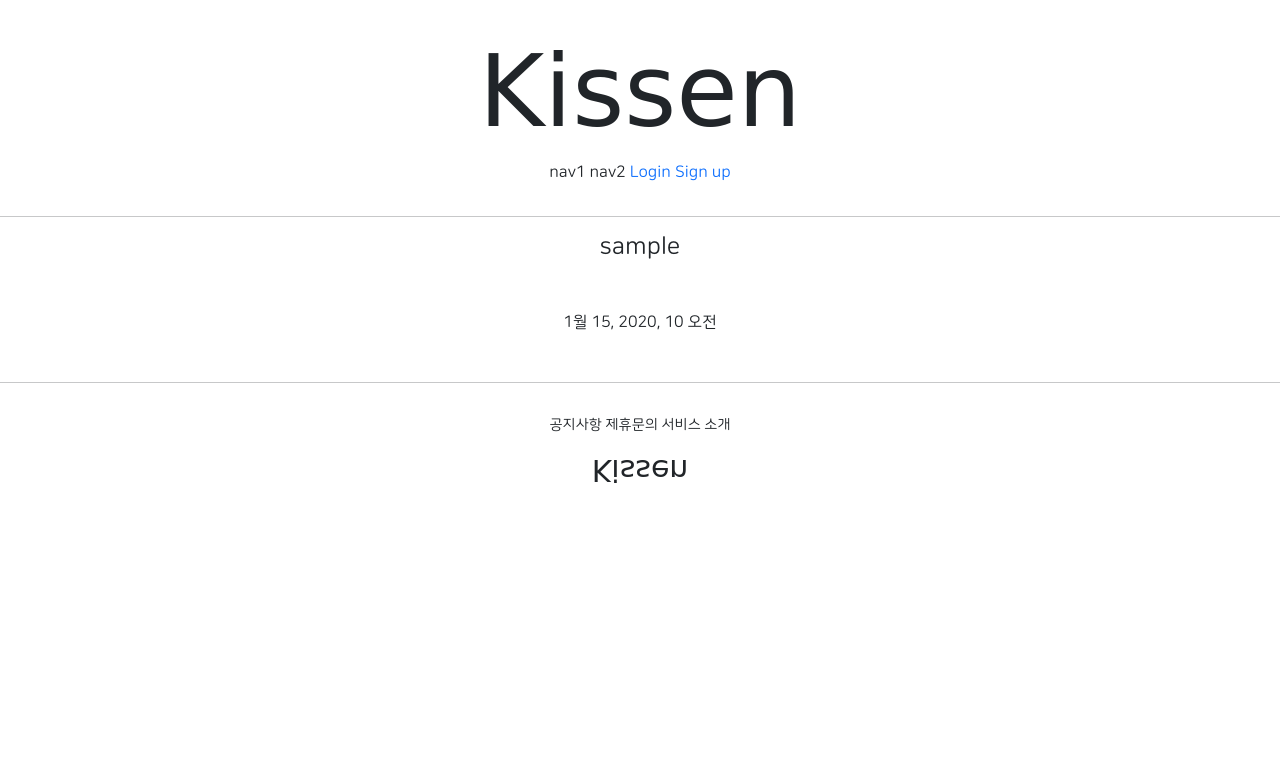
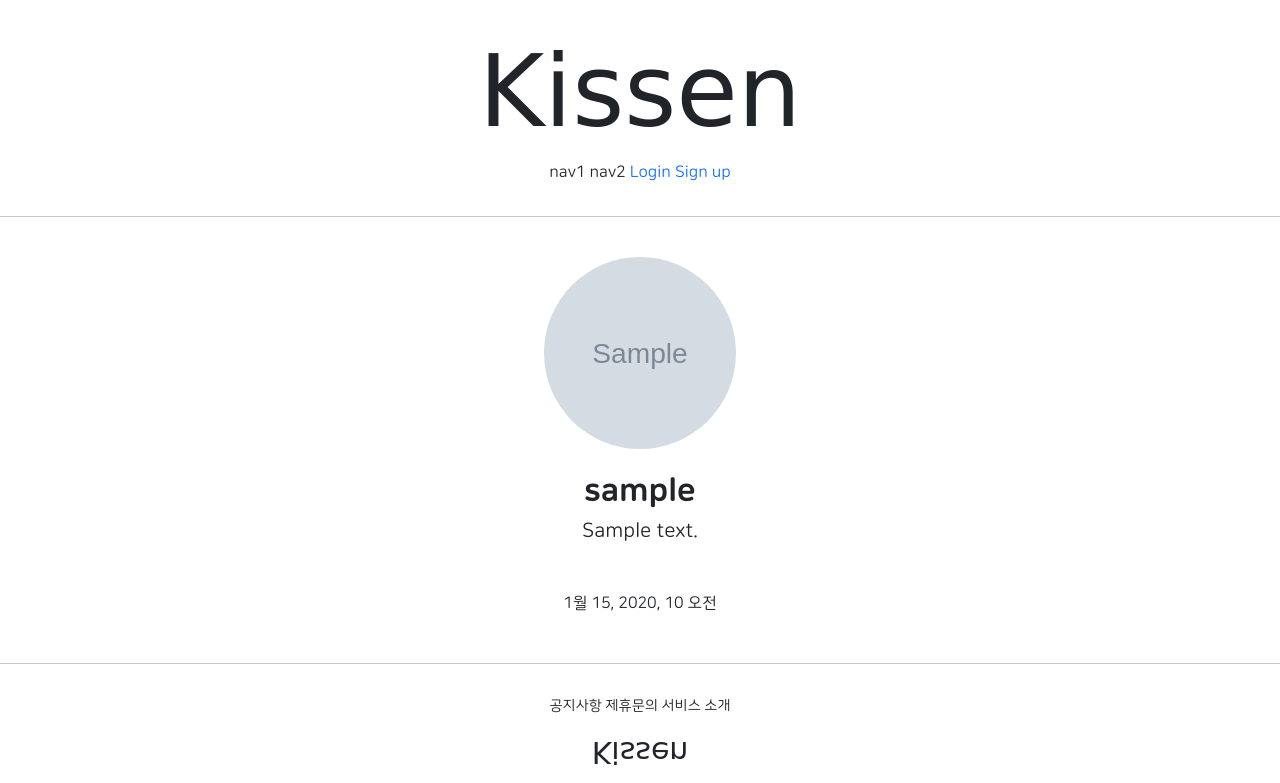
Before and after one commit to kyeongseoJ/gis_1ban_02, a Django app: page /accounts/detail/1 in a window 1280 px wide. Shown: the top 783 px of the page. Before the commit the page ends 483 px from the top, so only its background shows below. Run offline with Django 3.2, Linux system fonts and the light colour scheme; tables that the repository leaves empty hold one stand-in row (values such as "Sample post"); grey boxes marked "Sample" are stand-in pictures; parts of the project's set-up code (start-up, migrations or seed data) failed here and were passed over; some libraries are stand-ins or nearby versions; some web fonts are replaced.

Commit message:
08_01 07

```diff
--- a/accountapp/templates/accountapp/detail.html
+++ b/accountapp/templates/accountapp/detail.html
@@ -6,7 +6,19 @@
 
     <div class="text-center mw-500 m-auto">
          <div>
-             <h4>{{ target_user.username }}</h4>
+             {% if target_user.profile %}
+                 <img src="{{ target_user.profile.image.url }}"
+                      class="profile_image m-4"
+                      alt="profile image">
+                 <h2 class="NNR_B">{{ target_user.profile.nickname }}</h2>
+                 <h5>{{ target_user.profile.message }}</h5>
+             {% else %}
+             <h4 class="NNR_B">
+                 <a href="{% url 'profileapp:create' %}">
+                     Create Profile
+                 </a>
+             </h4>
+             {% endif %}
          </div>
          <div class="m-5">
              {{ target_user.date_joined }}
--- a/gis_1ban_02/urls.py
+++ b/gis_1ban_02/urls.py
@@ -13,11 +13,13 @@ Including another URLconf
     1. Import the include() function: from django.urls import include, path
     2. Add a URL to urlpatterns:  path('blog/', include('blog.urls'))
 """
+from django.conf import settings
+from django.conf.urls.static import static
 from django.contrib import admin
 from django.urls import path, include
 
 urlpatterns = [
     path('admin/', admin.site.urls),
     path('accounts/', include('accountapp.urls')),
-    path('profiles/', include('profileapp.urls'))
-]
+    path('profiles/', include('profileapp.urls')),
+] + static(settings.MEDIA_URL, document_root=settings.MEDIA_ROOT)
--- a/static/base.css
+++ b/static/base.css
@@ -28,3 +28,14 @@
     max-width: 500px;
     margin: 1rem 1.5rem;
 }
+
+.profile_image{
+    width: 12rem;
+    height: 12rem;
+    border-radius: 20rem;
+    object-fit: cover;
+}
+
+.NNR_B{
+    font-family: 'NanumSquareRoundOTFEB', cursive;
+}
```
